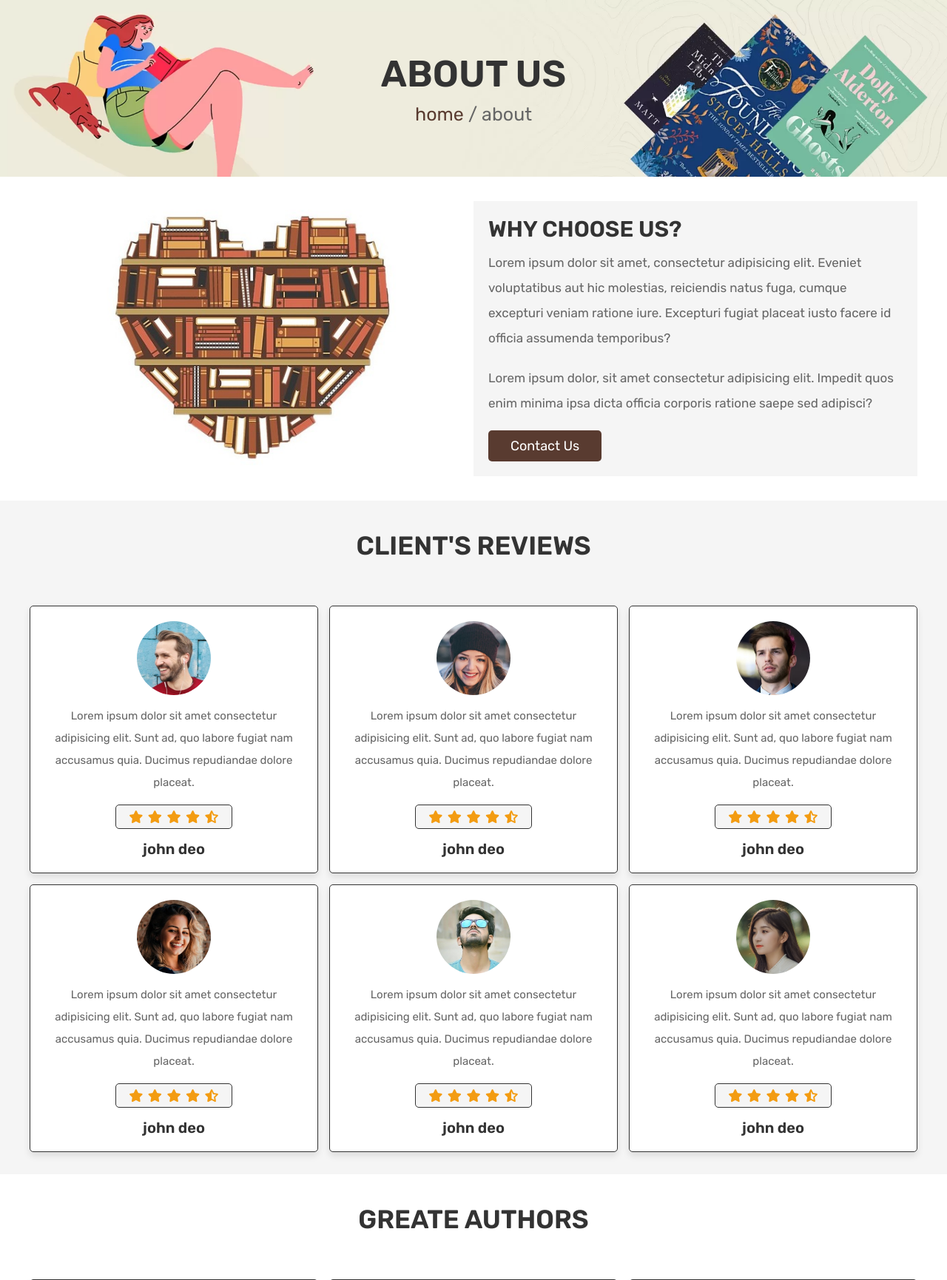
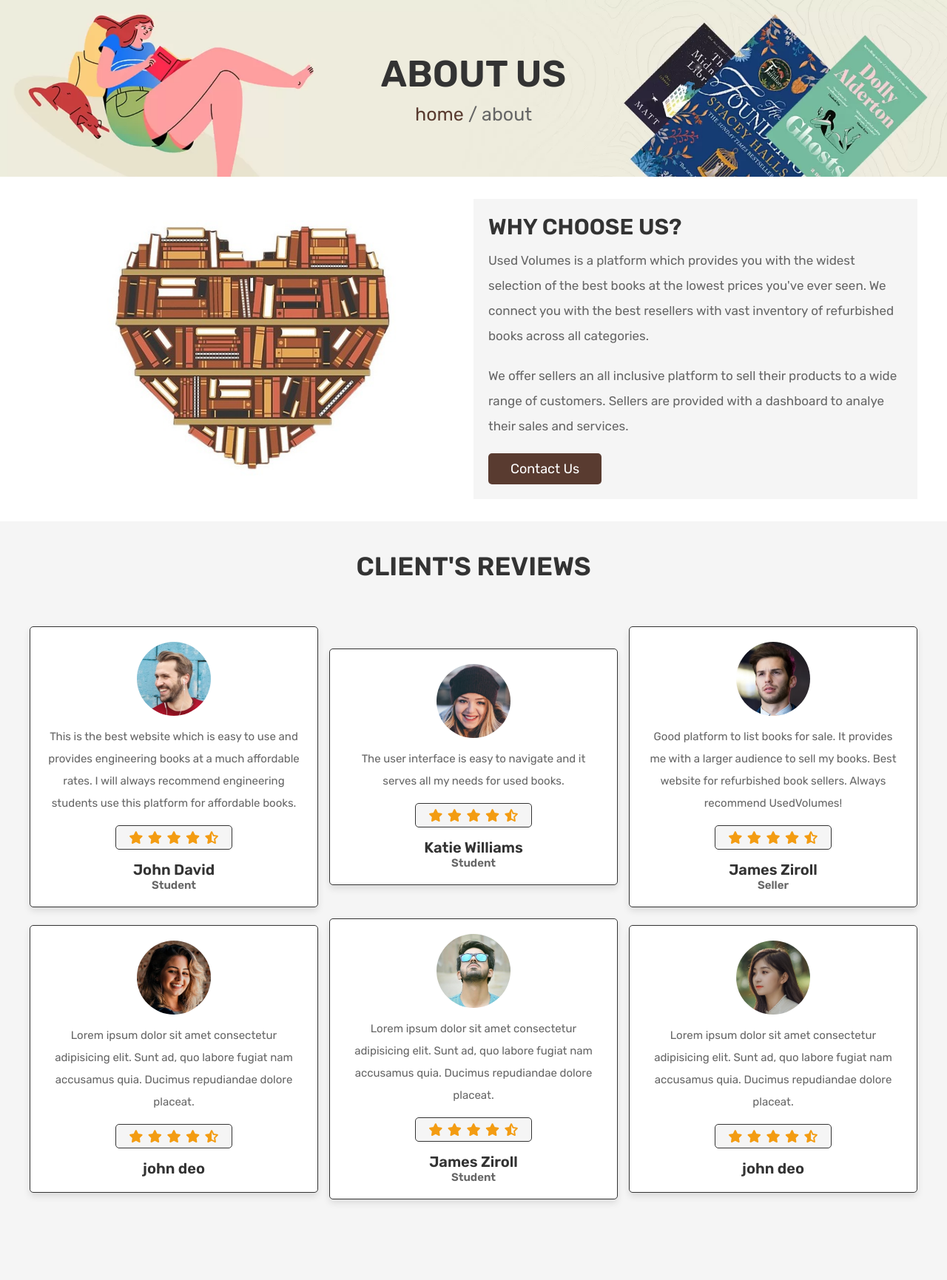
Before and after one commit to almir1512/Used-Volumes, a PHP site: page /about.php in a window 1280 px wide. Shown: the part 135-1866 px from the top of the page at 74% size. Run offline with PHP 8.4, Linux system fonts and the light colour scheme; the visitor is signed in with stand-in values (Sample User, id 1); data that the repository does not hold is empty.

Commit message:
added client reviews

```diff
--- a/about.php
+++ b/about.php
@@ -52,8 +52,12 @@
 
       <div class="content">
          <h3>why choose us?</h3>
-         <p>Lorem ipsum dolor sit amet, consectetur adipisicing elit. Eveniet voluptatibus aut hic molestias, reiciendis natus fuga, cumque excepturi veniam ratione iure. Excepturi fugiat placeat iusto facere id officia assumenda temporibus?</p>
-         <p>Lorem ipsum dolor, sit amet consectetur adipisicing elit. Impedit quos enim minima ipsa dicta officia corporis ratione saepe sed adipisci?</p>
+         <p>Used Volumes is a platform which provides you with the widest selection of
+            the best books at the lowest prices you've ever seen. We connect you with the best resellers
+            with vast inventory of refurbished books across all categories.</p>
+         <p>We offer sellers an all inclusive platform to sell their products to a wide range of customers.
+            Sellers are provided with a dashboard to analye their sales and services.
+         </p>
          <a href="contact.php" class="btn">contact us</a>
       </div>
 
@@ -69,7 +73,9 @@
 
       <div class="box">
          <img src="images/pic-1.png" alt="">
-         <p>Lorem ipsum dolor sit amet consectetur adipisicing elit. Sunt ad, quo labore fugiat nam accusamus quia. Ducimus repudiandae dolore placeat.</p>
+         <p>This is the best website which is easy to use and provides engineering books at a much affordable rates.
+            I will always recommend engineering students use this platform for affordable books.
+         </p>
          <div class="stars">
             <i class="fas fa-star"></i>
             <i class="fas fa-star"></i>
@@ -77,12 +83,14 @@
             <i class="fas fa-star"></i>
             <i class="fas fa-star-half-alt"></i>
          </div>
-         <h3>john deo</h3>
+         <h3>John David</h3><h1 style="color:#666">Student</h1>
       </div>
 
       <div class="box">
          <img src="images/pic-2.png" alt="">
-         <p>Lorem ipsum dolor sit amet consectetur adipisicing elit. Sunt ad, quo labore fugiat nam accusamus quia. Ducimus repudiandae dolore placeat.</p>
+         <p>
+            The user interface is easy to navigate and it serves all my needs for used books.
+         </p>
          <div class="stars">
             <i class="fas fa-star"></i>
             <i class="fas fa-star"></i>
@@ -90,12 +98,13 @@
             <i class="fas fa-star"></i>
             <i class="fas fa-star-half-alt"></i>
          </div>
-         <h3>john deo</h3>
+         <h3>Katie Williams</h3><h1 style="color:#666">Student</h1>
+
       </div>
 
       <div class="box">
          <img src="images/pic-3.png" alt="">
-         <p>Lorem ipsum dolor sit amet consectetur adipisicing elit. Sunt ad, quo labore fugiat nam accusamus quia. Ducimus repudiandae dolore placeat.</p>
+         <p>Good platform to list books for sale. It provides me with a larger audience to sell my books. Best website for refurbished book sellers. Always recommend UsedVolumes!</p>
          <div class="stars">
             <i class="fas fa-star"></i>
             <i class="fas fa-star"></i>
@@ -103,7 +112,7 @@
             <i class="fas fa-star"></i>
             <i class="fas fa-star-half-alt"></i>
          </div>
-         <h3>john deo</h3>
+         <h3>James Ziroll</h3><h1 style="color:#666">Seller</h1>
       </div>
 
       <div class="box">
@@ -129,7 +138,7 @@
             <i class="fas fa-star"></i>
             <i class="fas fa-star-half-alt"></i>
          </div>
-         <h3>john deo</h3>
+         <h3>James Ziroll</h3><h1 style="color:#666">Student</h1>
       </div>
 
       <div class="box">
@@ -148,7 +157,7 @@
    </div>
 
 </section>
-
+<!--
 <section class="authors">
 
    <h1 class="title">greate authors</h1>
@@ -223,11 +232,7 @@
 
    </div>
 
-</section>
-
-
-
-
+</section>-->
 
 
 
--- a/css/style.css
+++ b/css/style.css
@@ -466,6 +466,12 @@
    align-items: center;
    padding: 40px 80px;
  }
+ .categories .achievements .work .icon{
+   display: flex;
+   justify-content: center;
+   align-items: center;
+ }
+
 .categories .achievements .work {
    display: flex;
    flex-direction: column;
@@ -614,6 +620,7 @@
    align-items: center;
    gap:1.5rem;
    justify-content: center;
+   margin-bottom:8rem;
 }
 
 .reviews .box-container .box{
--- a/home.php
+++ b/home.php
@@ -177,7 +177,9 @@
 
    <div class="content">
       <h3>Become a seller !</h3>
-      <p>Lorem ipsum, dolor sit amet consectetur adipisicing elit. Atque cumque exercitationem repellendus, amet ullam voluptatibus?</p>
+      <p>Used Volumes provides sellers all inclusive store to sell their inventory of refurbished books. We
+         connect you with the best customer base to market your volumes.
+      </p>
       <a href="seller_register.php" class="white-btn">Register with us</a>
    </div>
 
```
